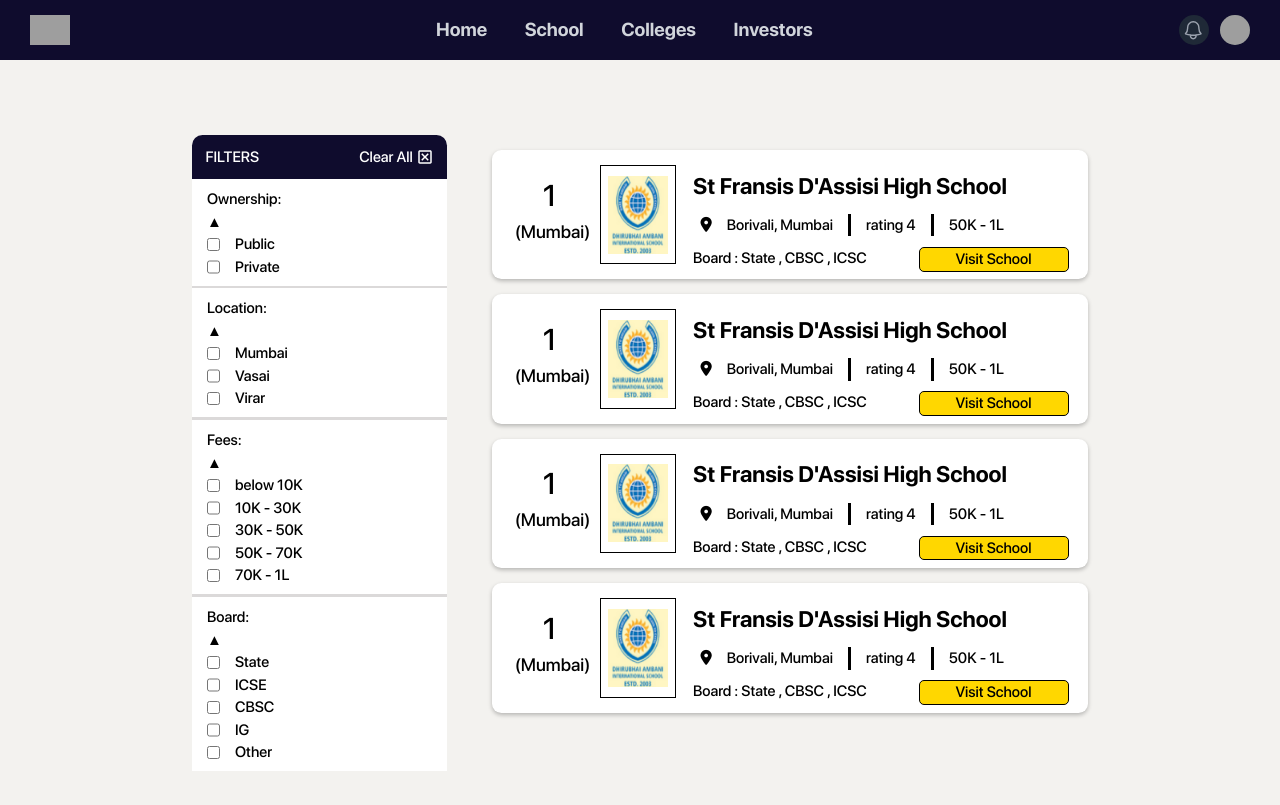
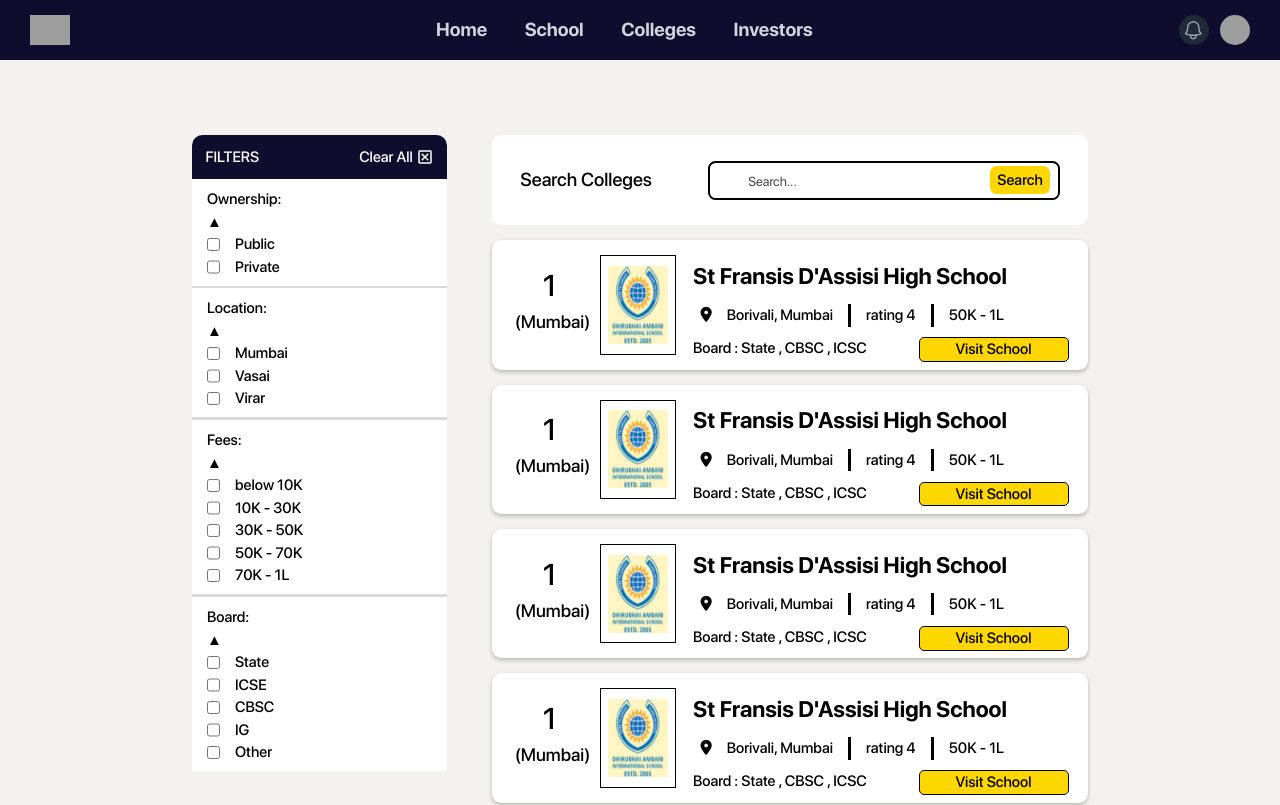
Before and after one commit to open-xyz/campus-finder, a React (Create React App) app: page /school in a window 1280 px wide. Shown: the top 805 px of the page. Built offline with nearby package versions, Linux system fonts and the light colour scheme; grey boxes are pictures that could not be loaded.

Commit message:
adding search bar in school section

```diff
--- a/src/Pages/School/School.js
+++ b/src/Pages/School/School.js
@@ -412,23 +412,26 @@ const School = () => {
         </div>
         </div>
         <div className="school-main">
-          {/* <div className="school-search">
-            <h1>Search School</h1>
-            <div className="hero__middle">
-              <div className="search-bar-school">
-                <div className="line"></div>
-                <img style={{ marginRight: "0.8rem" }} src={Search} alt="" />
-                <input
-                  type="tel"
-                  id="phone"
-                  name="phone"
-                  placeholder="Search..."
-                />
-                <div className="src-button"><button>Search</button></div>
-
+        <div className="search">
+            <div className="heading">Search Colleges</div>
+            <div className="inputs">
+              <div>
+                <img src="" alt="" />
               </div>
+              <input
+                type="text"
+                value=""
+                onChange=""
+                // onKeyPress={(event) => {
+                //   if (event.key === "Enter") {
+                //     filterColleges();
+                //   }
+                // }}
+                placeholder="Search..."
+              />
+              <button>Search</button>
             </div>
-          </div> */}
+          </div>
           <div className="school-result">
           <div className="school-result__rank">
           <div className="rank__number">1</div>
```
